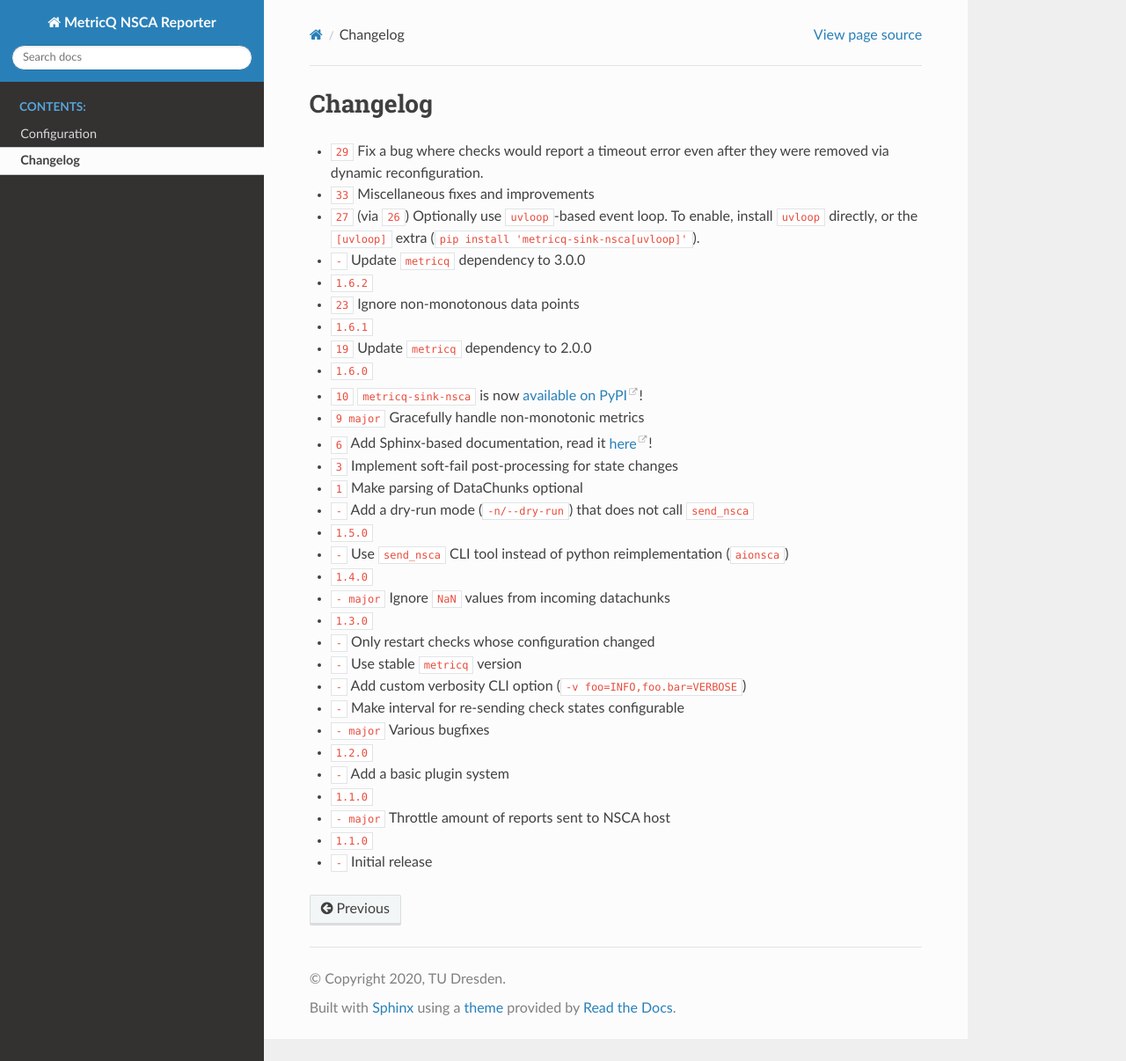
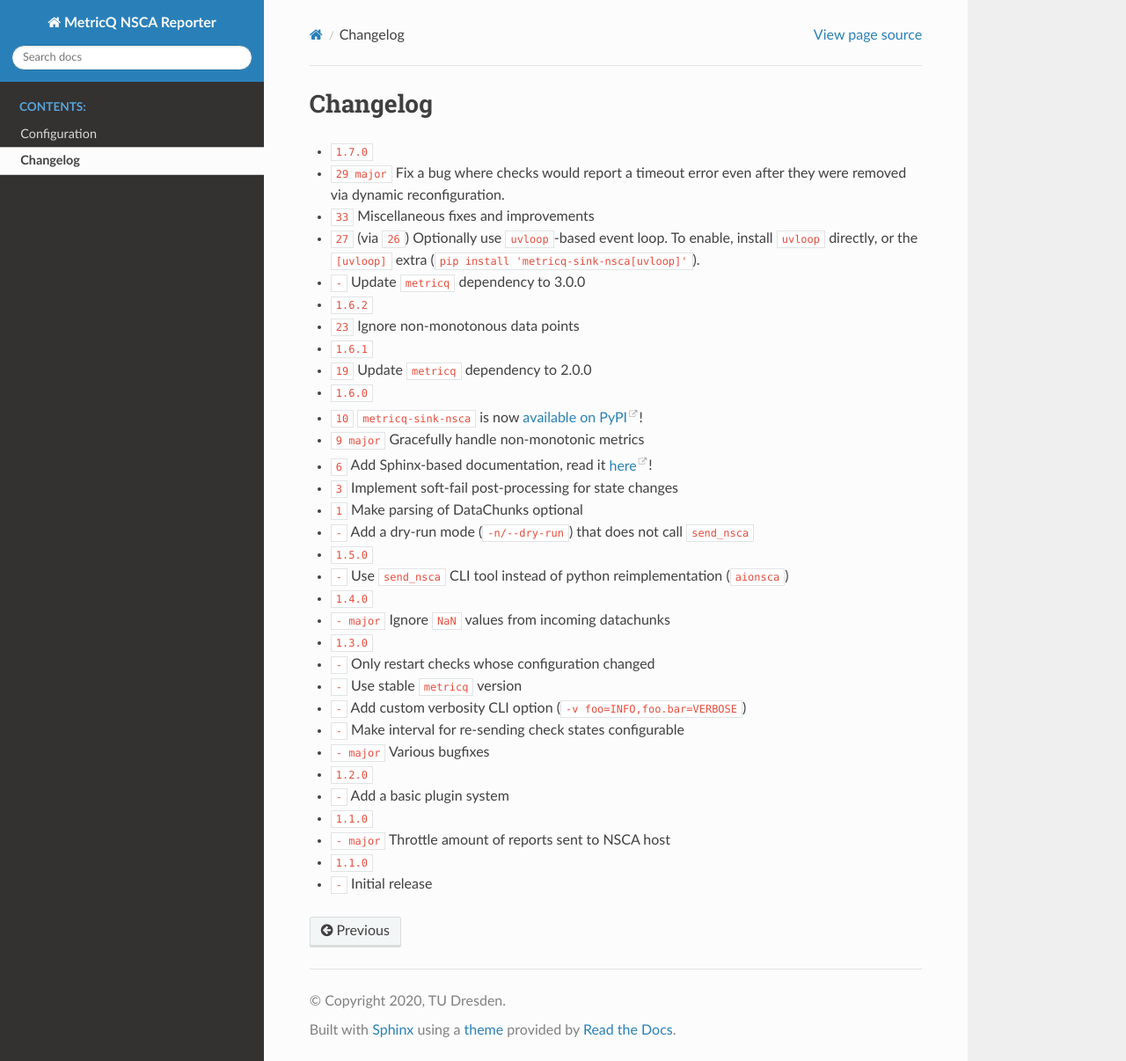
Before and after one commit to metricq/metricq-sink-nsca, a Sphinx documentation site: the page built from docs/changelog.rst, in a window 1280 px wide and 1206 px high. Shown: the whole window at 88% size. Built offline with Sphinx 7.4.7 and the Read the Docs theme 2.0.0, drawn with Linux system fonts in a browser that asks for light colours; cross-references to code outside the pages are shown as plain code.

Commit message:
release: Version 1.7.0

```diff
--- a/docs/changelog.rst
+++ b/docs/changelog.rst
@@ -1,7 +1,8 @@
 Changelog
 =========
 
-* :bug:`29` Fix a bug where checks would report a timeout error even after they were removed via dynamic reconfiguration.
+* :release:`1.7.0 <2021-06-08>`
+* :bug:`29 major` Fix a bug where checks would report a timeout error even after they were removed via dynamic reconfiguration.
 * :support:`33` Miscellaneous fixes and improvements
 * :feature:`27` (via :issue:`26`) Optionally use :code:`uvloop`-based event loop.
   To enable, install :code:`uvloop` directly, or the :code:`[uvloop]` extra
```
